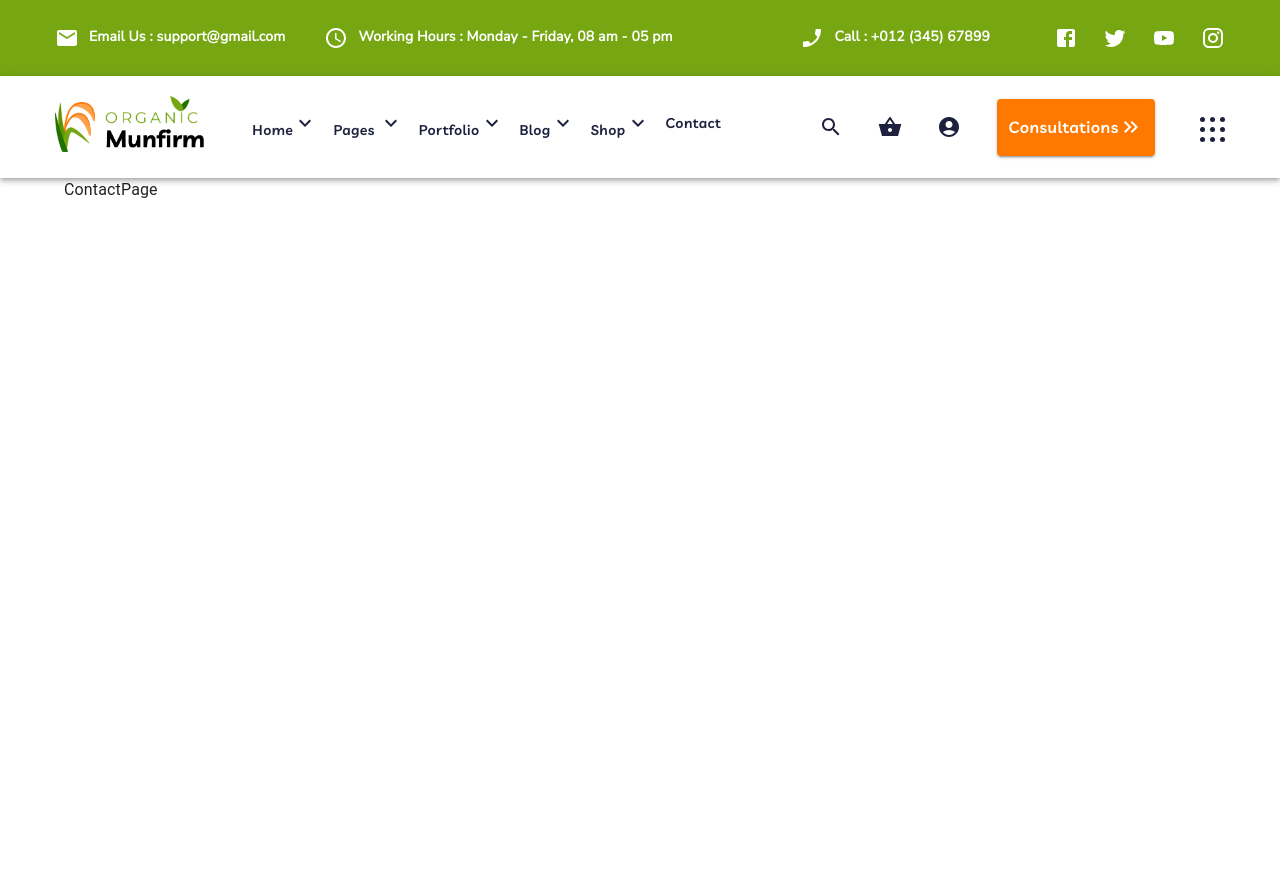
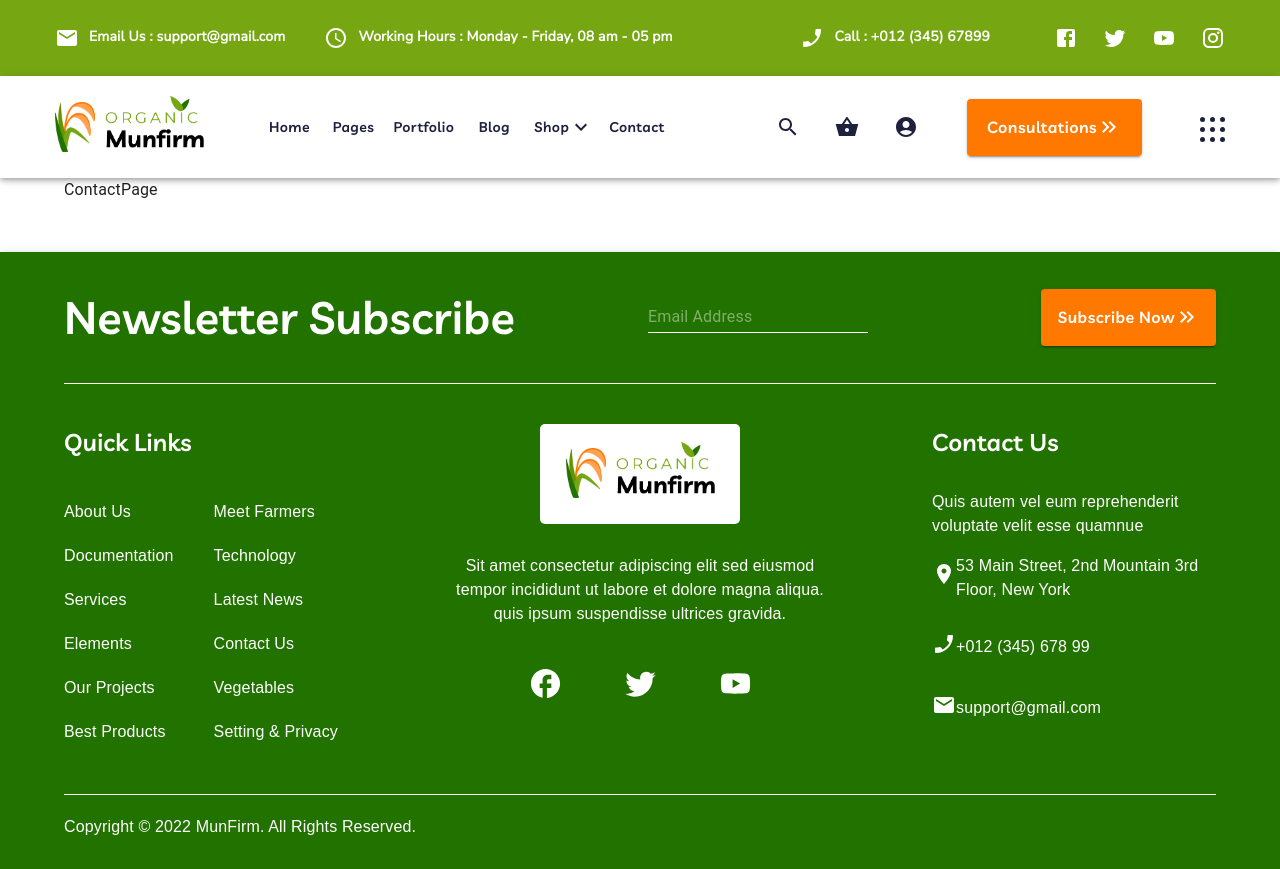
Before and after one commit to YuriiMakoveichuk/My-project-, a React (Create React App) app: page /contact in a window 1280 px wide. Before the commit the page ends 800 px from the top, so only its background shows below. Built offline with nearby package versions, Linux system fonts and the light colour scheme.

Commit message:
add footer

```diff
--- a/src/Container/App/App.tsx
+++ b/src/Container/App/App.tsx
@@ -1,6 +1,7 @@
 import { Container } from '@mui/material'
 import CssBaseline from '@mui/material/CssBaseline'
 import { StyledEngineProvider } from '@mui/material/styles'
+import Footer from 'Container/Footer/Footer'
 import Header from 'Container/Header/Header'
 import HeaderTop from 'Container/Header/HeaderTop'
 import ContactPage from 'pages/Contact/ContactPage'
@@ -24,6 +25,7 @@ const App = (props: Props) => {
                         <Route path="/contact" element={<ContactPage />} />
                     </Routes>
                 </Container>
+                <Footer />
             </StyledEngineProvider>
         </>
     )
--- /dev/null
+++ b/src/Container/Footer/Footer.scss
@@ -0,0 +1,91 @@
+@media (min-width: 1200px) {
+    .app-bar-footer {
+        background-color: #227200;
+        color: white;
+        font-size: 16px;
+        font-weight: 400;
+        font-family: 'Nunito', sans-serif;
+        margin-top: 50px;
+    }
+    .footer-newsletter {
+        display: flex;
+        justify-content: space-between;
+        border-bottom: 1px solid white;
+    }
+    .footer-newsletter-text {
+        width: 460px;
+    }
+    .footer-newsletter-text h2 {
+        font-size: 45px;
+        line-height: 1.25;
+        font-weight: 600;
+        font-family: 'Livvic', sans-serif;
+    }
+    .footer-botton {
+        width: 50%;
+        display: flex;
+        align-items: center;
+        justify-content: space-between;
+        color: white;
+    }
+    .footer-botton-inp-color {
+        color: white;
+    }
+    .footer-botton-inp-color::before {
+        border-color: white;
+    }
+    .footer-botton-inp-color::after {
+        border-color: white;
+    }
+    .footer-header {
+        margin-top: 40px;
+        list-style-type: none;
+
+        border-bottom: 1px solid white;
+    }
+    .footer-text {
+        display: flex;
+    }
+    .footer-header-left {
+        font-size: 24px;
+        font-weight: 600;
+        font-family: 'Livvic', sans-serif;
+        margin-bottom: 20px;
+    }
+    .footer-text li {
+        margin-top: 20px;
+        margin-right: 40px;
+    }
+    .footer-center {
+        text-align: center;
+    }
+    .footer-center-img {
+        display: grid;
+        width: 200px;
+        height: 100px;
+        background-color: white;
+        border-radius: 5px;
+        align-items: center;
+        margin: 0 auto;
+        margin-bottom: 30px;
+    }
+    .footer-center-icon {
+        margin-top: 40px;
+    }
+    .footer-center-icon span {
+        margin: 0 30px;
+    }
+    .footer-right {
+        padding-left: 100px;
+        margin-bottom: 40px;
+    }
+    .footer-right li {
+        display: flex;
+        align-items: center;
+        margin-bottom: 30px;
+    }
+    .footer-botton-text {
+        margin-top: 20px;
+        margin-bottom: 30px;
+    }
+}
--- /dev/null
+++ b/src/Container/Footer/Footer.tsx
@@ -0,0 +1,131 @@
+import { AppBar, Box, Container } from '@mui/material'
+import Button from '@mui/material/Button'
+import Input from '@mui/material/Input'
+import KeyboardDoubleArrowRightSharpIcon from '@mui/icons-material/KeyboardDoubleArrowRightSharp'
+import Grid from '@mui/material/Grid'
+import FacebookOutlinedIcon from '@mui/icons-material/FacebookOutlined'
+import TwitterIcon from '@mui/icons-material/Twitter'
+import YouTubeIcon from '@mui/icons-material/YouTube'
+import PlaceIcon from '@mui/icons-material/Place'
+import MailIcon from '@mui/icons-material/Mail'
+import PhoneEnabledIcon from '@mui/icons-material/PhoneEnabled'
+
+import './Footer.scss'
+import Logo from 'components/Logo/Logo'
+
+type Props = {}
+
+const ariaLabel = { 'aria-label': 'description' }
+
+const Footer = (props: Props) => {
+    return (
+        <>
+            <AppBar position="static" className="app-bar-footer">
+                <Container>
+                    <div className="footer-newsletter">
+                        <div className="footer-newsletter-text">
+                            <h2>Newsletter Subscribe</h2>
+                        </div>
+                        <div className="footer-botton">
+                            <Box
+                                className="footer-botton-inp"
+                                component="form"
+                                sx={{
+                                    '& > :not(style)': { m: 1 },
+                                }}
+                                noValidate
+                                autoComplete="off"
+                            >
+                                <Input
+                                    className="footer-botton-inp-color"
+                                    placeholder="Email Address"
+                                    inputProps={ariaLabel}
+                                />
+                            </Box>
+                            <Button variant="contained" className="header-btn">
+                                Subscribe Now
+                                <KeyboardDoubleArrowRightSharpIcon></KeyboardDoubleArrowRightSharpIcon>
+                            </Button>
+                        </div>
+                    </div>
+
+                    <Grid container className="footer-header">
+                        <Grid item xs={4}>
+                            <li className="footer-header-left">Quick Links</li>
+                            <div className="footer-text">
+                                <div>
+                                    <li> About Us</li>
+                                    <li>Documentation </li>
+                                    <li>Services</li>
+                                    <li>Elements</li>
+                                    <li> Our Projects</li>
+                                    <li> Best Products</li>
+                                </div>
+                                <div>
+                                    <li> Meet Farmers</li>
+                                    <li> Technology </li>
+                                    <li>Latest News</li>
+                                    <li> Contact Us</li>
+                                    <li> Vegetables</li>
+                                    <li> Setting & Privacy</li>
+                                </div>
+                            </div>
+                        </Grid>
+                        <Grid item xs={4} className="footer-center">
+                            <div className="footer-center-img">
+                                <Logo />
+                            </div>
+                            <p>
+                                Sit amet consectetur adipiscing elit sed eiusmod
+                                tempor incididunt ut labore et dolore magna
+                                aliqua. quis ipsum suspendisse ultrices gravida.
+                            </p>
+                            <div className="footer-center-icon">
+                                <span>
+                                    <FacebookOutlinedIcon fontSize="large" />
+                                </span>
+                                <span>
+                                    <TwitterIcon fontSize="large" />
+                                </span>
+                                <span>
+                                    <YouTubeIcon fontSize="large" />
+                                </span>
+                            </div>
+                        </Grid>
+                        <Grid item xs={4} className="footer-right">
+                            <li className="footer-header-left">Contact Us </li>
+                            <p>
+                                Quis autem vel eum reprehenderit voluptate velit
+                                esse quamnue
+                            </p>
+                            <li>
+                                <span>
+                                    <PlaceIcon />
+                                </span>
+                                53 Main Street, 2nd Mountain 3rd Floor, New York
+                            </li>
+                            <li>
+                                <span>
+                                    <PhoneEnabledIcon />
+                                </span>
+                                +012 (345) 678 99
+                            </li>
+                            <li>
+                                <span>
+                                    <MailIcon />
+                                </span>
+                                support@gmail.com
+                            </li>
+                        </Grid>
+                    </Grid>
+
+                    <div className="footer-botton-text">
+                        Copyright © 2022 MunFirm. All Rights Reserved.
+                    </div>
+                </Container>
+            </AppBar>
+        </>
+    )
+}
+
+export default Footer
--- a/src/Container/Header/Header.scss
+++ b/src/Container/Header/Header.scss
@@ -49,6 +49,7 @@
     .menu-header-btn {
         display: flex;
         list-style-type: none;
+        align-items: center;
     }
     .menu-header button {
         text-transform: none;
@@ -126,7 +127,7 @@
         display: flex;
     }
     .header-btn {
-        width: 158px;
+        width: 175px;
         height: 57px;
         text-transform: none;
         background-color: #ff7800;
--- a/src/components/Menu/Menu.tsx
+++ b/src/components/Menu/Menu.tsx
@@ -18,10 +18,10 @@ const Menu = (props: Props) => {
                             }
                         >
                             Home
-                            <KeyboardArrowDownIcon></KeyboardArrowDownIcon>
+                            {/* <KeyboardArrowDownIcon></KeyboardArrowDownIcon> */}
                         </NavLink>
                     </Button>
-                    <ul className="header-home-menu">
+                    {/* <ul className="header-home-menu">
                         <li>
                             <a href="foo">
                                 <span> - Home 1</span>
@@ -37,7 +37,7 @@ const Menu = (props: Props) => {
                                 <span> - Home 3</span>
                             </a>
                         </li>
-                    </ul>
+                    </ul> */}
                 </li>
                 <li className="pages-header-btn-text">
                     <Button color="inherit" className="pages-menu">
@@ -48,10 +48,10 @@ const Menu = (props: Props) => {
                             }
                         >
                             Pages{' '}
-                            <KeyboardArrowDownIcon></KeyboardArrowDownIcon>
+                            {/* <KeyboardArrowDownIcon></KeyboardArrowDownIcon> */}
                         </NavLink>
                     </Button>
-                    <ul className="header-home-menu">
+                    {/* <ul className="header-home-menu">
                         <li>
                             <a href="foo">
                                 <span> - About Us</span>
@@ -82,16 +82,16 @@ const Menu = (props: Props) => {
                                 <span> - 404Error</span>
                             </a>
                         </li>
-                    </ul>
+                    </ul> */}
                 </li>
                 <li className="portfolio-header-btn-text">
                     <Button color="inherit" className="portfolio-menu">
                         <NavLink to={'/portfolio'}>
                             Portfolio
-                            <KeyboardArrowDownIcon></KeyboardArrowDownIcon>
+                            {/* <KeyboardArrowDownIcon></KeyboardArrowDownIcon> */}
                         </NavLink>
                     </Button>
-                    <ul className="header-home-menu">
+                    {/* <ul className="header-home-menu">
                         <li>
                             <a href="foo">
                                 <span>- Portfolio Grid</span>
@@ -107,16 +107,16 @@ const Menu = (props: Props) => {
                                 <span>- Portfolio Details</span>
                             </a>
                         </li>
-                    </ul>
+                    </ul> */}
                 </li>
                 <li className="blog-header-btn-text">
                     <Button color="inherit" className="blog-menu">
                         <NavLink to={'/blog'}>
                             Blog
-                            <KeyboardArrowDownIcon></KeyboardArrowDownIcon>
+                            {/* <KeyboardArrowDownIcon></KeyboardArrowDownIcon> */}
                         </NavLink>
                     </Button>
-                    <ul className="header-home-menu">
+                    {/* <ul className="header-home-menu">
                         <li>
                             <a href="foo">
                                 <span> - Blog Gird</span>
@@ -132,32 +132,31 @@ const Menu = (props: Props) => {
                                 <span> - Blog Detials</span>
                             </a>
                         </li>
-                    </ul>
+                    </ul> */}
                 </li>
                 <li className="shop-header-btn-text">
                     <Button color="inherit" className="shop-menu">
-                        <NavLink to={'/shop'}>
-                            Shop
-                            <KeyboardArrowDownIcon></KeyboardArrowDownIcon>
-                        </NavLink>
+                        <NavLink to={'/shop'}>Shop</NavLink>
+
+                        <KeyboardArrowDownIcon></KeyboardArrowDownIcon>
                     </Button>
                     <ul className="header-home-menu">
                         <li>
                             <a href="foo">
-                                <span> - Shop Grid</span>
+                                <span> - Fruits</span>
                             </a>
                         </li>
                         <li>
                             <a href="foo">
-                                <span> - Our Shop</span>
+                                <span> - Vegetables</span>
                             </a>
                         </li>
                         <li>
                             <a href="foo">
-                                <span>- Cart</span>
+                                <span>- Other</span>
                             </a>
                         </li>
-                        <li>
+                        {/* <li>
                             <a href="foo">
                                 <span> - Wishlist</span>
                             </a>
@@ -171,7 +170,7 @@ const Menu = (props: Props) => {
                             <a href="foo">
                                 <span>- Product Details</span>
                             </a>
-                        </li>
+                        </li> */}
                     </ul>
                 </li>
                 <li>
```
